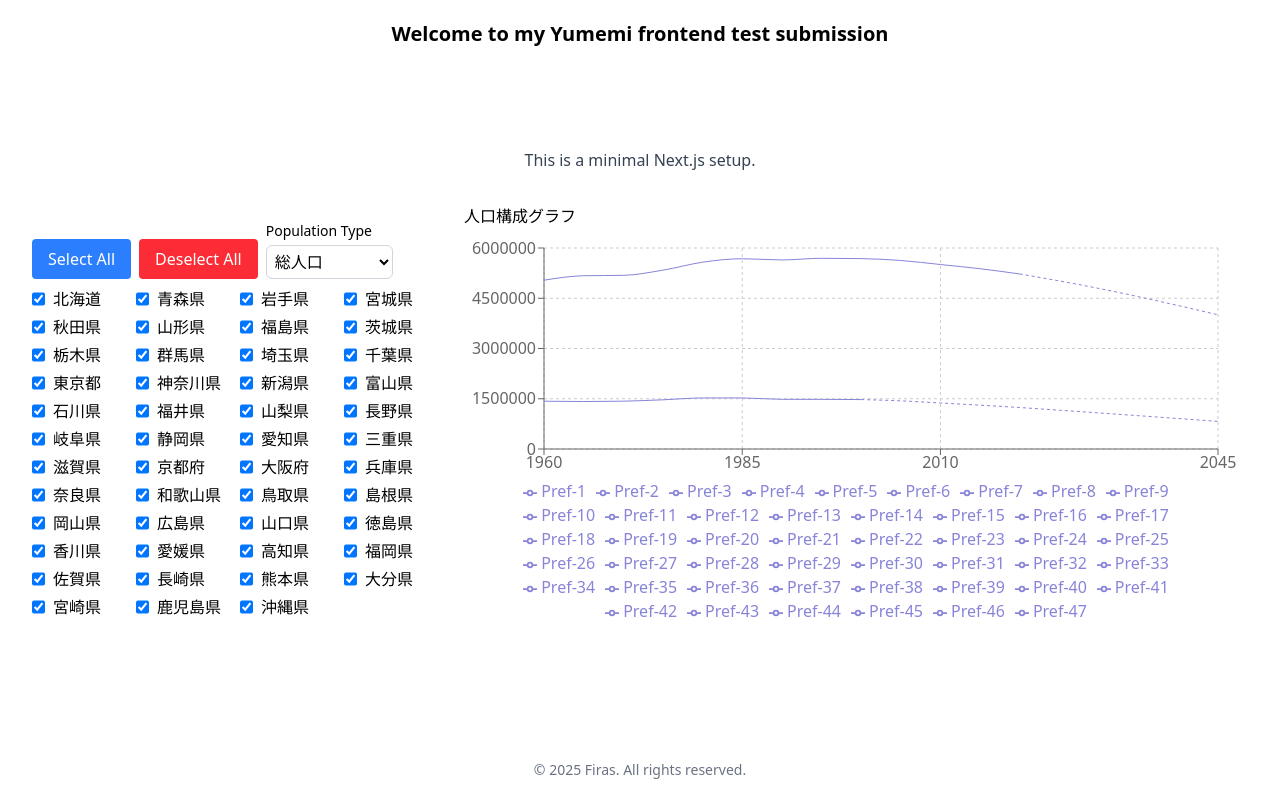
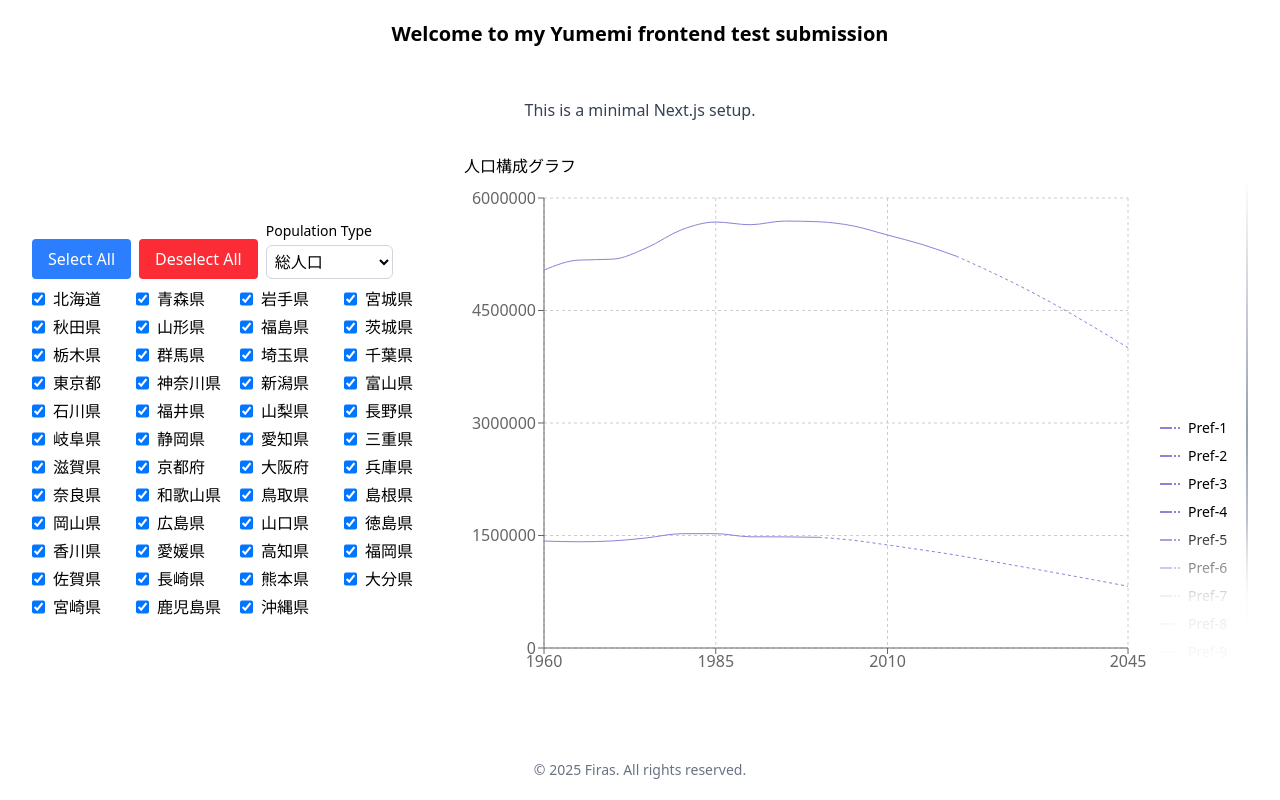
Before and after one commit to FirasAguel/yumemi-frontend, a Next.js app: page / in a window 1280 px wide. Both pictures are taken after a click on the button "Select All". Built offline with nearby package versions, Linux system fonts and the light colour scheme.

Commit message:
feat: add custom chart Legend

```diff
--- a/src/app/globals.css
+++ b/src/app/globals.css
@@ -1 +1,10 @@
 @import 'tailwindcss';
+
+.hide-scrollbar::-webkit-scrollbar {
+  display: none; /* Chrome/Safari */
+}
+
+.hide-scrollbar {
+  -ms-overflow-style: none; /* IE/Edge */
+  scrollbar-width: none; /* Firefox */
+}
--- a/src/components/PopulationChart.tsx
+++ b/src/components/PopulationChart.tsx
@@ -31,17 +31,64 @@ export default function PopulationChart({
   const populationData = data?.populationData || [];
   const boundaryYears = data?.boundaryYears || {};
 
+  const CustomLegend = (props) => {
+    const { payload } = props;
+    return (
+      <div className="space-y-2 flex flex-wrap justify-between px-3 overflow-y-scroll hide-scrollbar h-[500px] py-60">
+        <div className="absolute top-0 left-0 w-full h-40 bg-gradient-to-b from-white via-white/90 to-transparent pointer-events-none" />
+        <div className="absolute top-0 right-0 w-0.5 h-full bg-gradient-to-b from-white via-gray-400 to-white pointer-events-none" />
+        {payload
+          .filter((entry) => entry.payload.legendType !== 'none')
+          .map((entry, index) => (
+            <div
+              key={`item-${entry.value}`}
+              className="flex items-center text-sm w-20"
+            >
+              <span
+                className="inline-block w-3 h-0.5 mr-0.5"
+                style={{ backgroundColor: entry.color }}
+              ></span>
+              <span
+                className="inline-block w-0.5 h-0.5 mr-0.5"
+                style={{ backgroundColor: entry.color }}
+              ></span>
+              <span
+                className="inline-block w-0.5 h-0.5 mr-2"
+                style={{ backgroundColor: entry.color }}
+              ></span>
+              {entry.value}
+            </div>
+          ))}
+        <div className="absolute bottom-0 left-0 w-full h-40 bg-linear-to-t from-white via-white/90 to-transparent pointer-events-none" />
+      </div>
+    );
+  };
+  const legendHeight = 500;
+  const legendWidth = 160;
+
   return (
-    <ResponsiveContainer width="100%" height={400}>
+    <ResponsiveContainer width="100%" height={500}>
       <LineChart
         data={populationData}
-        margin={{ top: 20, right: 30, left: 20, bottom: 5 }}
+        margin={{ top: 20, right: 120, left: 20, bottom: -legendHeight }}
       >
         <CartesianGrid strokeDasharray="3 3" />
         <XAxis dataKey="year" type="number" domain={['dataMin', 'dataMax']} />
         <YAxis />
         <Tooltip />
-        <Legend />
+        <Legend
+          content={<CustomLegend />}
+          height={1}
+          wrapperStyle={{
+            position: 'absolute',
+            maxWidth: '100px',
+            minHeight: `${legendHeight}px`,
+            right: 0,
+            top: `${legendHeight / 2}px`,
+            transform: 'translateY(-50%)',
+            textAlign: 'left',
+          }}
+        />
         {Object.keys(populationData[0] || {})
           .filter((key) => key !== 'year')
           .flatMap((prefCode) => {
```
